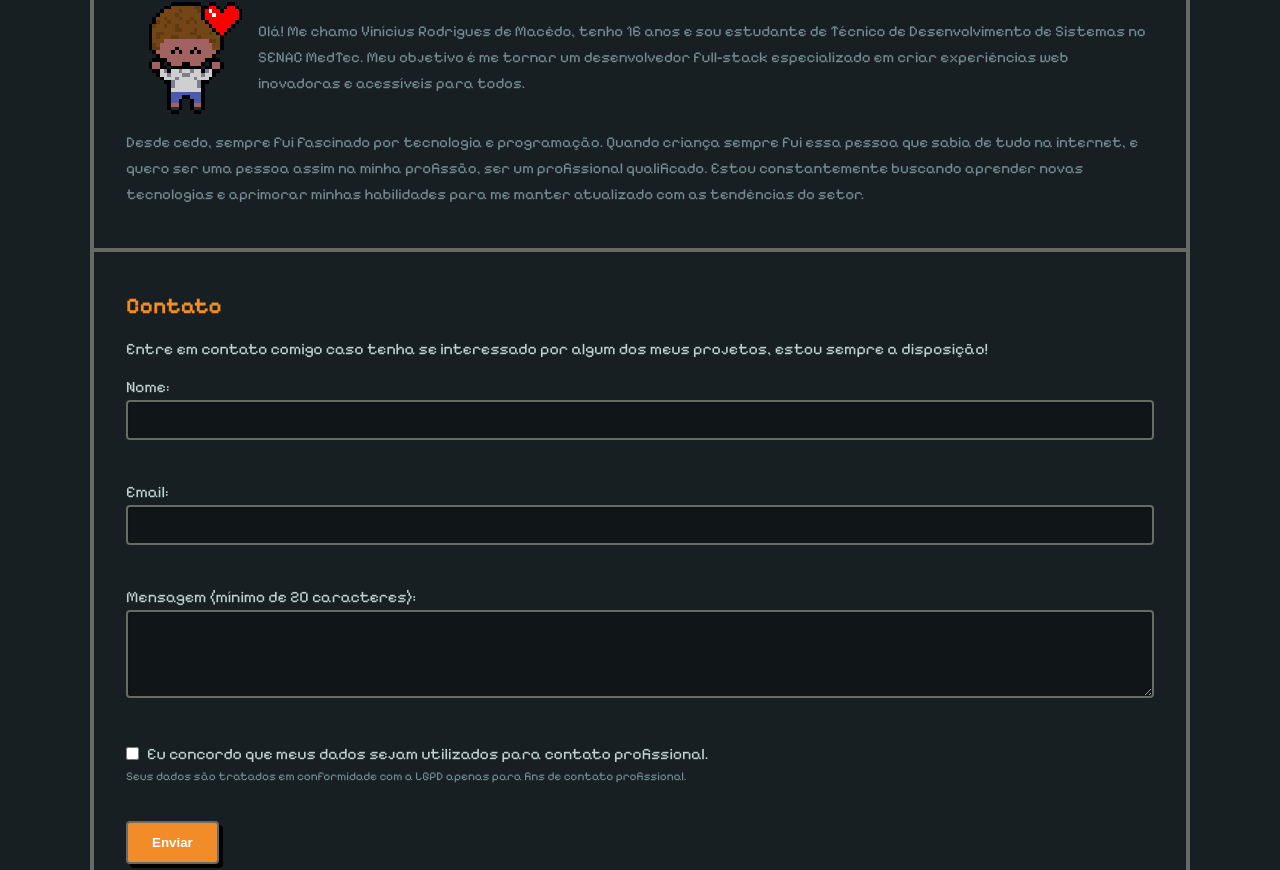
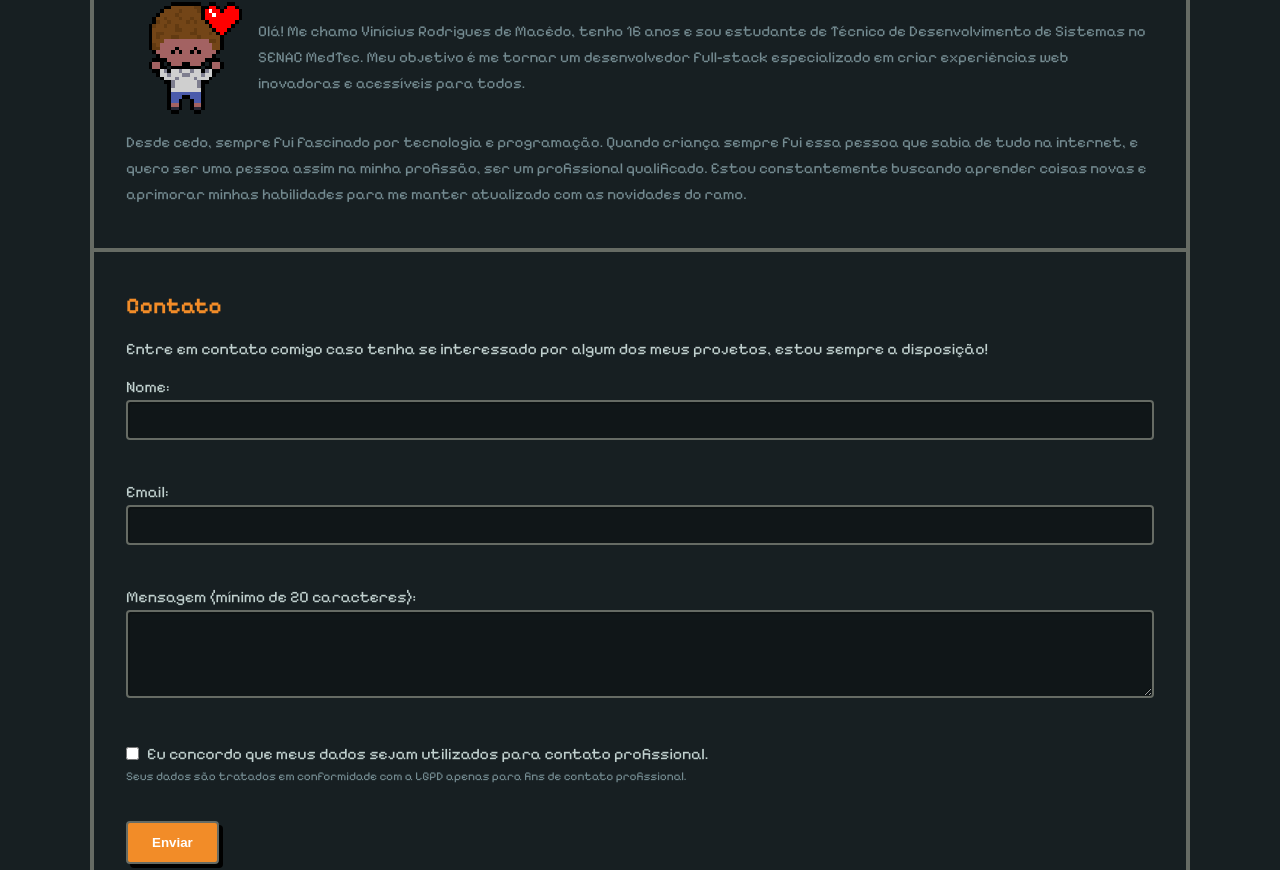
Before and after one commit to Wandahoi39/UC15---Portfolio, a plain HTML site: page index.html in a window 1280 px wide. Shown: the part 1078-1948 px from the top of the page. Drawn offline with Linux system fonts and the light colour scheme.

Commit message:
Update index.html

```diff
--- a/index.html
+++ b/index.html
@@ -85,7 +85,7 @@
       <div class="sobre-container">
         <img src="img/waving-heart.gif" alt="" id="avatar-pixel-coracao">
         <p id="texto-sobre">Olá! Me chamo Vinícius Rodrigues de Macêdo, tenho 16 anos e sou estudante de Técnico de Desenvolvimento de Sistemas no SENAC MedTec. Meu objetivo é me tornar um desenvolvedor full-stack especializado em criar experiências web inovadoras e acessíveis para todos. </p>
-        <p>Desde cedo, sempre fui fascinado por tecnologia e programação. Quando criança sempre fui essa pessoa que sabia de tudo na internet, e quero ser uma pessoa assim na minha profissão, ser um profissional qualificado. Estou constantemente buscando aprender novas tecnologias e aprimorar minhas habilidades para me manter atualizado com as tendências do setor.
+        <p>Desde cedo, sempre fui fascinado por tecnologia e programação. Quando criança sempre fui essa pessoa que sabia de tudo na internet, e quero ser uma pessoa assim na minha profissão, ser um profissional qualificado. Estou constantemente buscando aprender coisas novas e aprimorar minhas habilidades para me manter atualizado com as novidades do ramo.
         </p>
       </div>
     </section>
```
